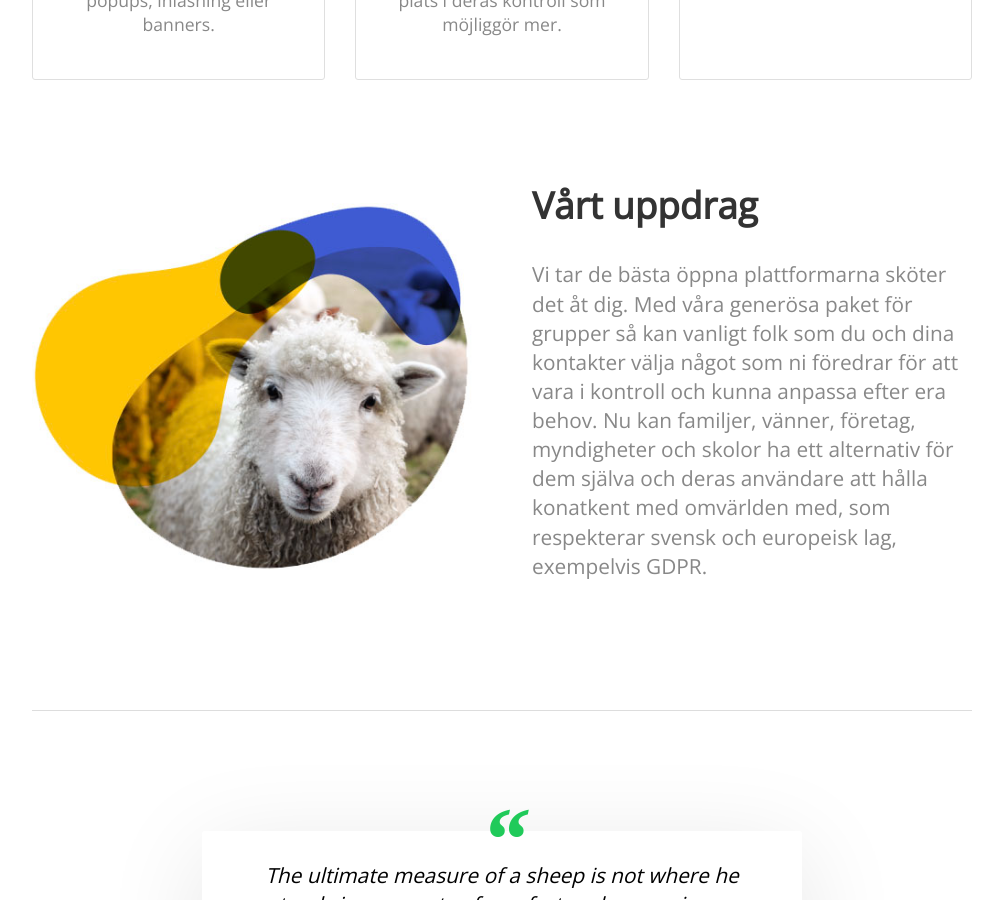
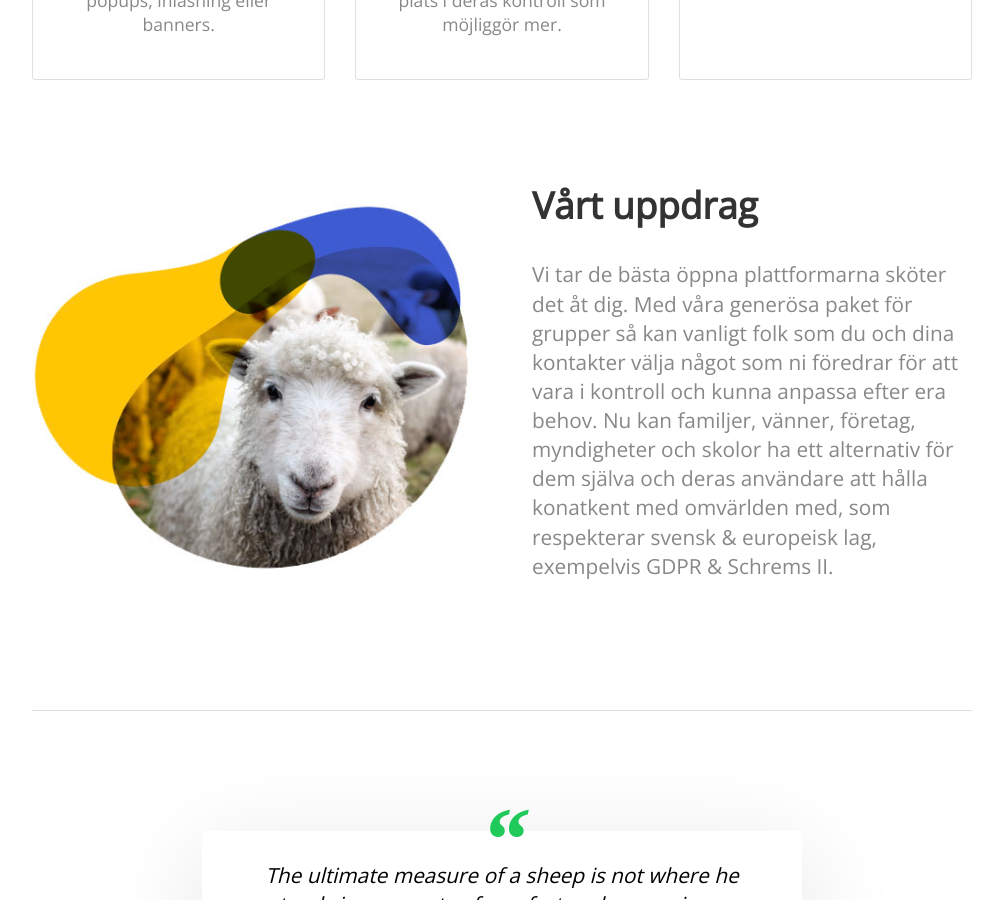
Before and after one commit to Sakrecoer/mittdata.se, a Jekyll site: the page built from index.html, in a window 1280 px wide and 900 px high, scrolled down 1118 px. Shown: the whole window, without its empty margins (138-1141 px from the left). Built offline with Jekyll 4.4.1, drawn with Linux system fonts in a browser that asks for light colours; nearby versions of some CDN libraries; a script that is not in the unit is left out.

Commit message:
Updated 'index.html' via CloudCannon

```diff
--- a/index.html
+++ b/index.html
@@ -73,7 +73,7 @@
 			</h2>
 
 			<p class="editable">
-				Vi tar de b&auml;sta &ouml;ppna plattformarna sk&ouml;ter det &aring;t dig. Med v&aring;ra gener&ouml;sa paket f&ouml;r grupper s&aring; kan vanligt folk som du och dina kontakter v&auml;lja n&aring;got som ni f&ouml;redrar f&ouml;r att vara i kontroll och kunna anpassa efter era behov. Nu kan familjer, v&auml;nner, f&ouml;retag, myndigheter och skolor ha ett alternativ f&ouml;r dem sj&auml;lva och deras anv&auml;ndare att h&aring;lla konatkent med omv&auml;rlden med, som respekterar svensk och europeisk lag, exempelvis GDPR.
+				Vi tar de b&auml;sta &ouml;ppna plattformarna sk&ouml;ter det &aring;t dig. Med v&aring;ra gener&ouml;sa paket f&ouml;r grupper s&aring; kan vanligt folk som du och dina kontakter v&auml;lja n&aring;got som ni f&ouml;redrar f&ouml;r att vara i kontroll och kunna anpassa efter era behov. Nu kan familjer, v&auml;nner, f&ouml;retag, myndigheter och skolor ha ett alternativ f&ouml;r dem sj&auml;lva och deras anv&auml;ndare att h&aring;lla konatkent med omv&auml;rlden med, som respekterar svensk &amp; europeisk lag, exempelvis GDPR &amp; Schrems II.
 			</p>
 		</div>
 	</div>
```
